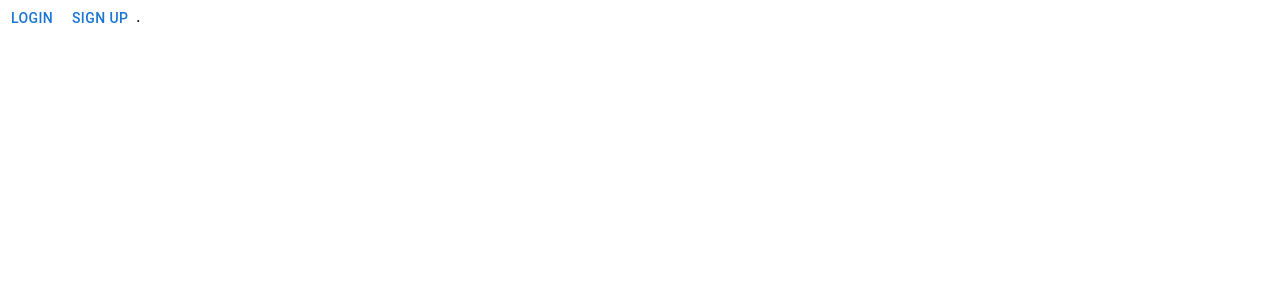
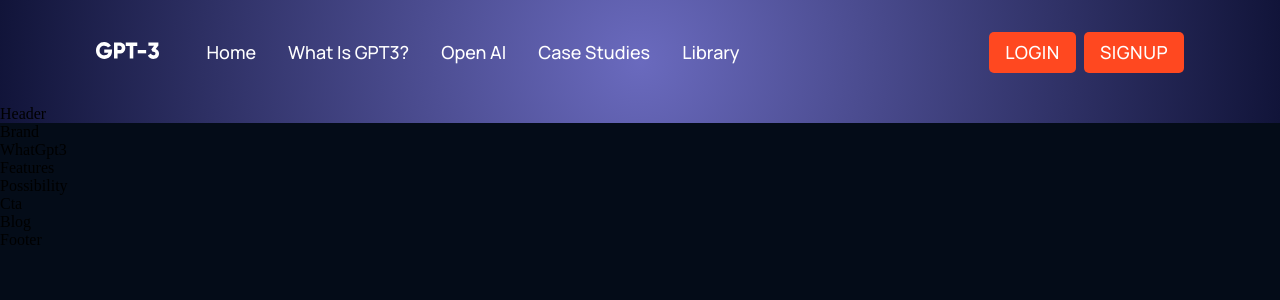
Before and after one commit to fredie7385/gpt3_jsm, a React (Create React App) app: page / in a window 1280 px wide. Shown: the top 300 px of the page. Built offline with nearby package versions, Linux system fonts and the light colour scheme.

Commit message:
feat: updated navbar, login and signUp files.

```diff
--- a/src/App.css
+++ b/src/App.css
@@ -8,7 +8,7 @@
 }
 
 body {
-  /* background: var(--color-bg); */
+   background: var(--color-bg);
 }
 
 a {
--- a/src/App.js
+++ b/src/App.js
@@ -8,30 +8,25 @@
   Possibility,
   WhatGpt3,
 } from "./container/Container";
-import './App.css';
-import SignUp from  './authentication/SignUp.jsx';
+import "./App.css";
+import SignUp from "./authentication/SignUp.jsx";
 
-import Login from './authentication/LogIn.jsx'
-
-
-
+import Login from "./authentication/LogIn.jsx";
 
 export default function App() {
   return (
-    < div className="App">
-      {/* <div className="gradient__bg">
+    <div className="App">
+      <div className="gradient__bg">
         <Navbar />
         <Header />
-      </div> */}
-      {/* <Brand />
+      </div>
+      <Brand />
       <WhatGpt3 />
       <Features />
       <Possibility />
       <Cta />
       <Blog />
-      <Footer /> */}
-      <Login/>
-      <SignUp/>.
+      <Footer />
     </div>
   );
 }
--- a/src/authentication/LogIn.jsx
+++ b/src/authentication/LogIn.jsx
@@ -9,7 +9,7 @@
 
   return (
     <>
-      <Button onClick={handleOpen}>Login</Button>
+       <Button onClick={handleOpen} sx={{marginRight:'0.5rem'}}>Login</Button>
       <Modal open={open} onClose={handleClose}>
         <Box
           sx={{
--- a/src/authentication/SignUp.jsx
+++ b/src/authentication/SignUp.jsx
@@ -9,7 +9,7 @@
 
   return (
     <>
-      <Button onClick={handleOpen}>Sign Up</Button>
+      <Button onClick={handleOpen}>SignUp</Button>
       <Modal open={open} onClose={handleClose}>
         <Box
           sx={{
--- a/src/components/navbar/Navbar.css
+++ b/src/components/navbar/Navbar.css
@@ -32,6 +32,11 @@
     justify-content: flex-end;
     align-items: center;
 }
+
+.gpt3__navbar-sign a {
+    margin-left: 2rem;
+}
+
 
 .gpt3__navbar-links_container p,
 .gpt3__navbar-sign p,
--- a/src/components/navbar/Navbar.jsx
+++ b/src/components/navbar/Navbar.jsx
@@ -1,10 +1,19 @@
-import React, { useState } from 'react';
-import { RiMenu3Line, RiCloseLine } from 'react-icons/ri';
-import logo from '../../assets/logo.svg';
-import './Navbar.css';
-
+import React, { useState } from "react";
+import { RiMenu3Line, RiCloseLine } from "react-icons/ri";
+import logo from "../../assets/logo.svg";
+import "./Navbar.css";
+import SignUp from "./../../authentication/SignUp.jsx";
+import Login from "./../../authentication/LogIn.jsx";
 const Navbar = () => {
   const [toggleMenu, setToggleMenu] = useState(false);
+  const [openSignUp, setOpenSignUp] = useState(false);
+  const [openLogin, setOpenLogin] = useState(false);
+  const handleSignUpClick = () => {
+    setOpenSignUp(true);
+  };
+  const handleLoginUpClick = () => {
+    setOpenLogin(true);
+  };
 
   return (
     <div className="gpt3__navbar">
@@ -13,35 +22,65 @@
           <img src={logo} />
         </div>
         <div className="gpt3__navbar-links_container">
-          <p><a href="#home">Home</a></p>
-          <p><a href="#wgpt3">What is GPT3?</a></p>
-          <p><a href="#possibility">Open AI</a></p>
-          <p><a href="#features">Case Studies</a></p>
-          <p><a href="#blog">Library</a></p>
+          <p>
+            <a href="#home">Home</a>
+          </p>
+          <p>
+            <a href="#wgpt3">What is GPT3?</a>
+          </p>
+          <p>
+            <a href="#possibility">Open AI</a>
+          </p>
+          <p>
+            <a href="#features">Case Studies</a>
+          </p>
+          <p>
+            <a href="#blog">Library</a>
+          </p>
         </div>
       </div>
       <div className="gpt3__navbar-sign">
-        <p>Sign in</p>
-        <button type="button">Sign up</button>
+        <Login open={openLogin} onClose={() => setOpenLogin(false)} />
+        <SignUp open={openSignUp} onClose={() => setOpenSignUp(false)} />
       </div>
       <div className="gpt3__navbar-menu">
-        {toggleMenu
-          ? <RiCloseLine color="#fff" size={27} onClick={() => setToggleMenu(false)} />
-          : <RiMenu3Line color="#fff" size={27} onClick={() => setToggleMenu(true)} />}
+        {toggleMenu ? (
+          <RiCloseLine
+            color="#fff"
+            size={27}
+            onClick={() => setToggleMenu(false)}
+          />
+        ) : (
+          <RiMenu3Line
+            color="#fff"
+            size={27}
+            onClick={() => setToggleMenu(true)}
+          />
+        )}
         {toggleMenu && (
-        <div className="gpt3__navbar-menu_container scale-up-center">
-          <div className="gpt3__navbar-menu_container-links">
-            <p><a href="#home">Home</a></p>
-            <p><a href="#wgpt3">What is GPT3?</a></p>
-            <p><a href="#possibility">Open AI</a></p>
-            <p><a href="#features">Case Studies</a></p>
-            <p><a href="#blog">Library</a></p>
+          <div className="gpt3__navbar-menu_container scale-up-center">
+            <div className="gpt3__navbar-menu_container-links">
+              <p>
+                <a href="#home">Home</a>
+              </p>
+              <p>
+                <a href="#wgpt3">What is GPT3?</a>
+              </p>
+              <p>
+                <a href="#possibility">Open AI</a>
+              </p>
+              <p>
+                <a href="#features">Case Studies</a>
+              </p>
+              <p>
+                <a href="#blog">Library</a>
+              </p>
+            </div>
+            <div className="gpt3__navbar-menu_container-links-sign">
+              <Login open={openLogin} onClose={() => setOpenLogin(false)} />
+              <SignUp open={openSignUp} onClose={() => setOpenSignUp(false)} />
+            </div>
           </div>
-          <div className="gpt3__navbar-menu_container-links-sign">
-            <p>Sign in</p>
-            <button type="button">Sign up</button>
-          </div>
-        </div>
         )}
       </div>
     </div>
```
Also changed, not shown: 1 other file (tests, documents, lock files or other folders).
